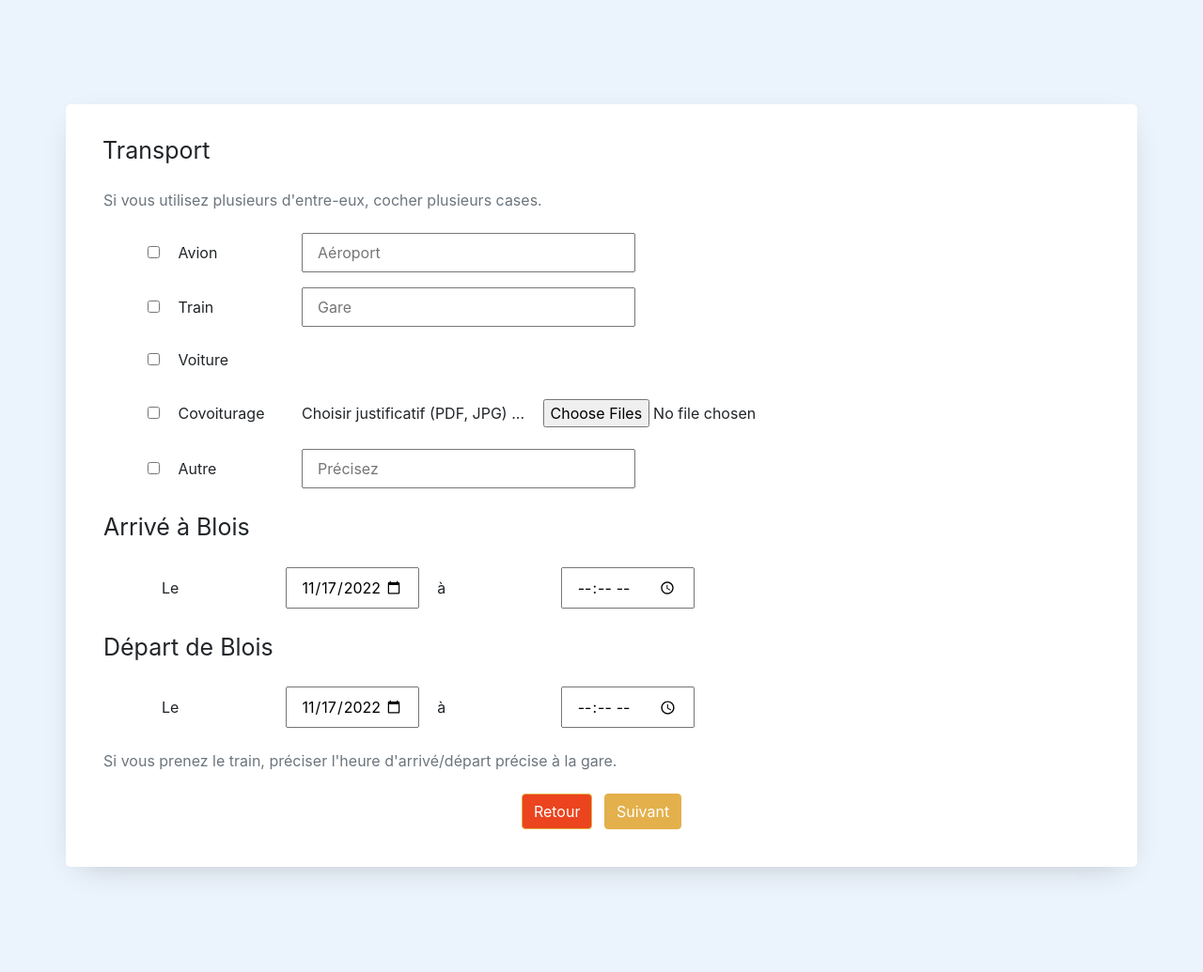
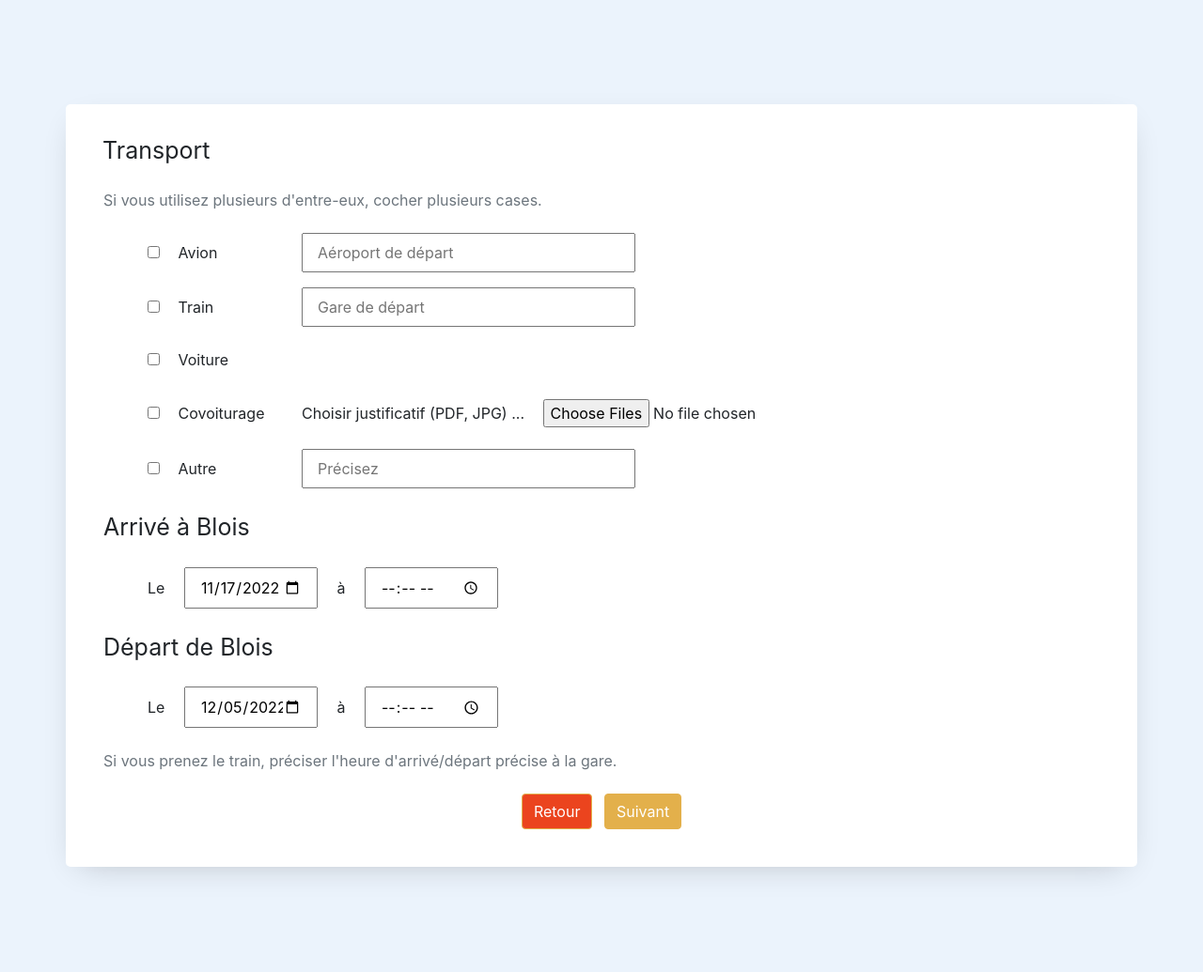
Before and after one commit to luis-doudeau/SAE-3.05, a Flask app: page /transportForms/ in a window 1280 px wide. Shown: the part 97-1132 px from the top of the page at 94% size. Run offline with Flask 2, Linux system fonts and the light colour scheme; some libraries are stand-ins or nearby versions; some web fonts are replaced; grey boxes are pictures that could not be loaded.

Commit message:
modification de la page formulaire des transport et des dates des participants, et modification pour faire marcher les insertions en BD

```diff
--- a/Developpement/app/ConnexionPythonSQL.py
+++ b/Developpement/app/ConnexionPythonSQL.py
@@ -66,8 +66,8 @@ def ouvrir_connexion(user,passwd,host,database):
     print("connexion réussie")
     return cnx,engine
 
-#connexion ,engine = ouvrir_connexion("faucher","Thierry45.",'servinfo-mariadb', "DBfaucher")
-connexion ,engine = ouvrir_connexion("doudeau","doudeau","localhost", "BDBOUM")
+connexion ,engine = ouvrir_connexion("doudeau","doudeau",'servinfo-mariadb', "DBdoudeau")
+#connexion ,engine = ouvrir_connexion("doudeau","doudeau","localhost", "BDBOUM")
 # if __name__ == "__main__":
 #     login=input("login MySQL ")
 #     passwd=getpass.getpass("mot de passe MySQL ")
--- a/Developpement/app/templates/transportForms.html
+++ b/Developpement/app/templates/transportForms.html
@@ -2,67 +2,69 @@
 <body>
     <main style="background-color : #ebf3fc;">
         <section class="ftco-section row justify-content-center shadow-lg">
-
           <form method="POST" id="formCoo" class="container flex w-100 wrap p-4">
             <label for="transport" class="col-sm-2 col-form-label mb-1" id="voyage">Transport</label>
             <small id="emailHelp" class="col-form-label mb-3 ml-3 form-text text-muted">Si vous utilisez plusieurs d'entre-eux, cocher plusieurs cases.</small>
             <div class="form-group row ml-5">
                 <div class="col-sm-10">
-                  <input class=" form-controls justify-content-center" type="checkbox" id="inlineCheckbox1" value="option1">
+                  <input class=" form-controls justify-content-center" name="avion" id="avion" type="checkbox" value="option1">
                   <label for="inputEmail3" class="col-sm-2 col-form-label">Avion</label>
-                  <input type="text" class=" col-sm-5 col-form-label" id="exampleInputNom" aria-describedby="emailHelp" placeholder="Aéroport" name="prenom" id="PrenomPersonne" value= "{{prenom}}" required>
+                  <input type="text" class="col-sm-5 col-form-label" id="aeroport" aria-describedby="emailHelp" placeholder="Aéroport de départ" name="aeroport">
+                  <label id="aeroportWarning" style="display:None; color:red;" class="col-sm-3 col-form-label">Veuillez remplir ce champ</label>
                 </div>
             </div>
             <div class="form-group row ml-5">
                 <div class="col-sm-10">
-                  <input class=" form-controls justify-content-center" type="checkbox" id="inlineCheckbox1" value="option1">
+                  <input class=" form-controls justify-content-center" type="checkbox" name="train" id="train" value="option1">
                   <label for="inputEmail3" class="col-sm-2 col-form-label">Train</label>
-                  <input type="text" class=" col-sm-5 col-form-label" id="exampleInputNom" aria-describedby="emailHelp" placeholder="Gare" name="prenom" id="PrenomPersonne" value= "{{prenom}}" required>
+                  <input type="text" class=" col-sm-5 col-form-label" aria-describedby="emailHelp" placeholder="Gare de départ" name="gare" id="gare">
+                  <label id="gareWarning" style="display:None; color:red;" class="col-sm-3 col-form-label">Veuillez remplir ce champ</label>
                 </div>
             </div>
             <div class="form-group row ml-5">
                 <div class="col-sm-10">
-                  <input class=" form-controls justify-content-center" type="checkbox" id="inlineCheckbox1" value="option1">
+                  <input class=" form-controls justify-content-center" type="checkbox" name="voiture" id="voiture" value="option1">
                   <label for="inputEmail3" class="col-sm-2 col-form-label">Voiture</label>
                 </div>
             </div>
             <div class="form-group row ml-5">
                 <div class="col-sm-10">
-                  <input class=" form-controls justify-content-center" type="checkbox" id="inlineCheckbox1" value="option1">
+                  <input class=" form-controls justify-content-center" type="checkbox" name="covoiturage" id="covoiturage" value="option1">
                   <label for="inputEmail3" class="col-sm-2 col-form-label">Covoiturage</label>
                   <label id="texte_justificatif" for="justificatif">Choisir justificatif (PDF, JPG) ...</label>
-                  <input type="file" class=" col-sm-5 col-form-label" id="justificatif" name="justificatif" accept=".pdf, .jpg" multiple />
+                  <input type="file" class="col-sm-5 col-form-label" id="justificatif" name="justificatif" accept=".pdf, .jpg" multiple />
                 </div>
             </div>
             <div class="form-group row ml-5">
                 <div class="col-sm-10">
-                  <input class=" form-controls justify-content-center" type="checkbox" id="inlineCheckbox1" value="option1">
+                  <input class=" form-controls justify-content-center" type="checkbox" name="autre" id="autre" value="option1">
                   <label for="inputEmail3" class="col-sm-2 col-form-label">Autre</label>
-                  <input type="text" class=" col-sm-5 col-form-label" id="exampleInputNom" aria-describedby="emailHelp" placeholder="Précisez" name="prenom" id="PrenomPersonne" value= "{{prenom}}" required>
+                  <input type="text" class=" col-sm-5 col-form-label" aria-describedby="emailHelp" placeholder="Précisez" name="precision" id="precision">
+                  <label id="precisionWarning" style="display:None; color:red;" class="col-sm-3 col-form-label">Veuillez remplir ce champ</label>
                 </div>
             </div>
             <label for="transport" class="col-form-label mb-3 ml-3" id="voyage">Arrivé à Blois</label>
             <div class="form-group row ml-5">
                 <div class="col-sm-10">
-                  <label for="inputEmail3" class="col-sm-2 col-form-label">Le</label>
-                  <input id="dateArr" class="col-sm-2 col-form-label" type="date" name="dateArr" value="2022-11-17" title="Veuillez saisir une date valide au format : jj/mm/aaaa " required>
-                  <label for="inputEmail3" class="col-sm-2 col-form-label">à</label>
-                  <input type="time" class=" form-controls col-sm-2 col-form-label" id="hArrive" name="hArrive" required>
+                  <label for="inputEmail3" class="mr-3 col-form-label">Le</label>
+                  <input id="dateArr" name="dateArr" class="col-sm-2 col-form-label" type="date" value="2022-11-17" title="Veuillez saisir une date valide au format : jj/mm/aaaa " required>
+                  <label for="inputEmail3" class="mr-3 ml-3 col-form-label">à</label>
+                  <input type="time" id="hArrive" name="hArrive" class=" form-controls col-sm-2 col-form-label" required>
                 </div>
             </div>
             <label for="transport" class="col-form-label mb-3 ml-3" id="voyage">Départ de Blois</label>
             <div class="form-group row ml-5">
                 <div class="col-sm-10">
-                  <label for="inputEmail3" class="col-sm-2 col-form-label">Le</label>
-                  <input id="dateArr" class="col-sm-2 col-form-label" type="date" name="dateArr" value="2022-11-17" title="Veuillez saisir une date valide au format : jj/mm/aaaa " required>
-                  <label for="inputEmail3" class="col-sm-2 col-form-label">à</label>
-                  <input type="time" class=" form-controls col-sm-2 col-form-label" id="hArrive" name="hArrive" required>
+                  <label for="inputEmail3" class="mr-3 col-form-label">Le</label>
+                  <input id="dateDep" name="dateDep" class="col-sm-2 col-form-label" type="date" value="2022-12-05" title="Veuillez saisir une date valide au format : jj/mm/aaaa" required>
+                  <label for="inputEmail3" class="mr-3 ml-3 col-form-label">à</label>
+                  <input type="time" id="hDep" name="hDep" class=" form-controls col-sm-2 col-form-label" required>
                 </div>
             </div>
             <small id="emailHelp" class="col-form-label mb-3 ml-3 form-text text-muted">Si vous prenez le train, préciser l'heure d'arrivé/départ précise à la gare.</small>
             <div class="form-group text-center">
                 <button type="submit" class="btn btn-primary mr-2" style="background : #eb441e !important;">Retour</button>
-                <button type="submit" class="btn btn-primary ">Suivant</button>
+                <button type="submit" class="btn btn-primary " onclick="return verif_champ_transport()">Suivant</button>
             </div>
         </form>
         </section>
@@ -84,12 +86,13 @@
         liste_valeur_champs.push("gare");
         liste_valeur_champs.push("precision");
 
+
         var champPasRempli = true;
 
         for(let i =0; i<liste_valeur_box.length; i++){
             if(document.getElementById(liste_valeur_box[i]).checked && document.getElementById(liste_valeur_champs[i]).value == ""){
                 var idElement = liste_valeur_champs[i]+"Warning";
-                document.getElementById(idElement).style.display = "block";
+                document.getElementById(idElement).style.display = "inline";
                 champPasRempli = false;
             }
             else if(!document.getElementById(liste_valeur_box[i].checked)){
--- a/Developpement/app/views.py
+++ b/Developpement/app/views.py
@@ -68,7 +68,6 @@ def data():
 @app.route('/participantSecretaire/', methods = ["POST", "GET"])
 def participant_secretaire():
     if request.method == "POST":
-        print(request.form["trier"])
         liste_personne = affiche_participant_trier(session, request.form["trier"])
         return render_template('participantSecretaire.html', type_participant = TYPE_PARTICIPANT, liste_personne = liste_personne)
     return render_template('participantSecretaire.html', type_participant = TYPE_PARTICIPANT)
@@ -80,7 +79,7 @@ def formulaire_auteur_transport():
         liste_id_box = ["avion", "train", "autre", "voiture", "covoiturage"]
         liste_id_champs = ["aeroport", "gare", "precision"]
         for i in range(len(liste_id_box)-1):
-            if request.form.get(liste_id_box[i]) == "on":
+            if request.form.get(liste_id_box[i]) == "option1":
                 if i<= 2 :
                     depart = request.form[liste_id_champs[i]]
                 if liste_id_box[i] == "avion":
```
Also changed, not shown: Developpement/app/templates/pageFormulaireAuteurTransport.html (line endings or trailing spaces).
